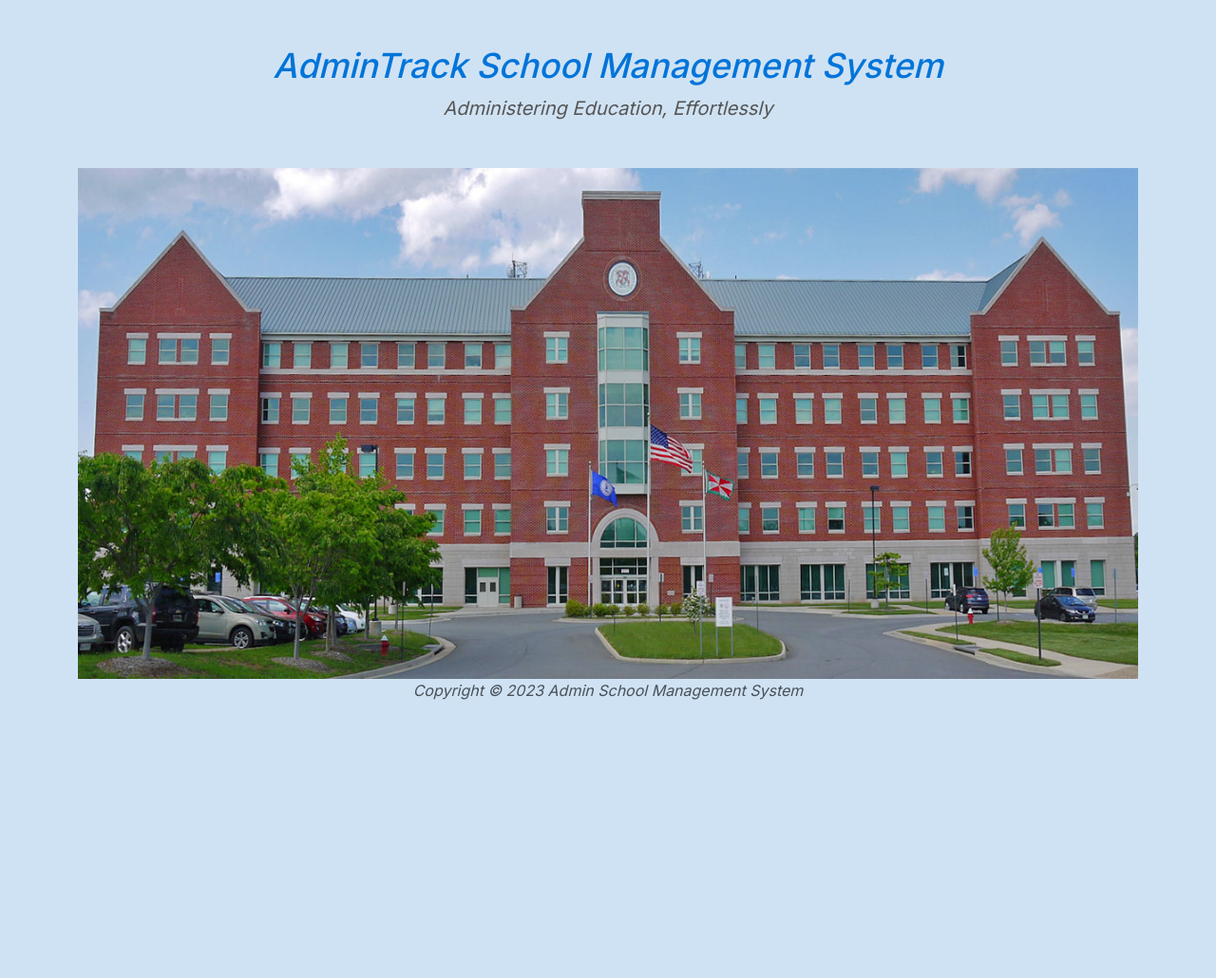
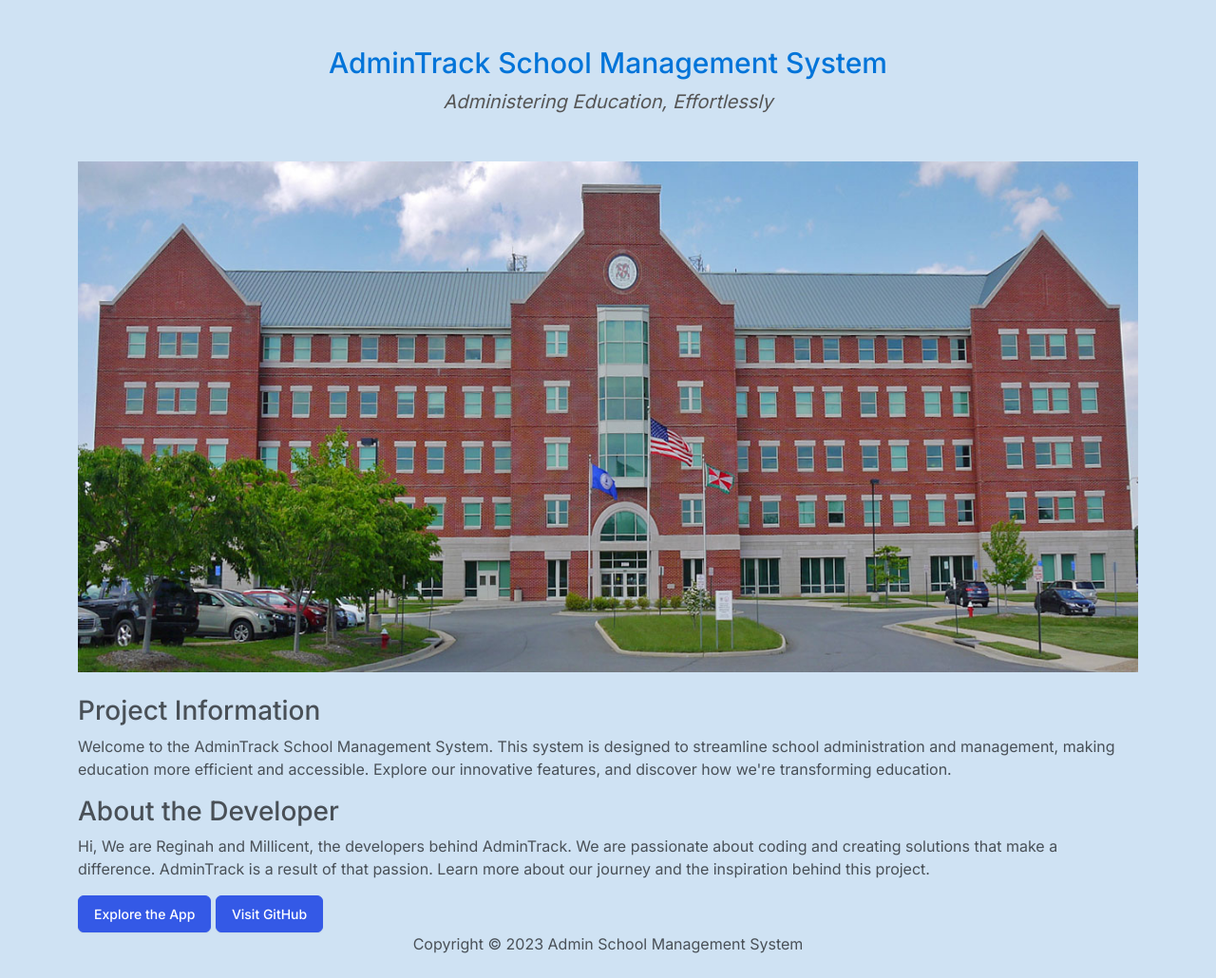
Before and after one commit to reggyshicky/AdminTrack, a Django app: page / in a window 1280 px wide. Shown: the part 67-1097 px from the top of the page at 95% size. Before the commit the page ends 804 px from the top, so only its background shows below. Run offline with Django 4.2, Linux system fonts and the light colour scheme; parts of the project's set-up code (start-up, migrations or seed data) failed here and were passed over; some libraries are stand-ins or nearby versions.

Commit message:
AdminTrack Landing Page

```diff
--- a/AdminTrack/templates/home/homepage.html
+++ b/AdminTrack/templates/home/homepage.html
@@ -2,26 +2,36 @@
 {% block content %}
 
     <div class="text-center my-5">
-        <h1 class="school-name"><span class="italic">AdminTrack School Management System</span></h1>
-        <i><p class="lead">Administering Education, Effortlessly</p><i>
+        <h1 class="school-name"><span>AdminTrack School Management System</span></h1>
+        <i><p class="lead">Administering Education, Effortlessly</p></i>
     </div>
 
     <div class="image-container">
         <img src="media/images/School-admin.jpg" alt="School Image" class="school-image">
     </div>
+    <br>
+    <div class="project-info">
+        <h3>Project Information</h3>
+        <p>Welcome to the AdminTrack School Management System. This system is designed to streamline school administration and management, making education more efficient and accessible. Explore our innovative features, and discover how we're transforming education.</p>
+    </div>
 
+    <div class="developer-story">
+        <h3>About the Developer</h3>
+        <p>Hi, We are Reginah and Millicent, the developers behind AdminTrack. We are passionate about coding and creating solutions that make a difference. AdminTrack is a result of that passion. Learn more about our journey and the inspiration behind this project.</p>
+    </div>
+
+    <div class="cta-buttons">
+        <a href="https://your-deployed-app-link.com" class="btn btn-primary">Explore the App</a>
+        <a href="https://github.com/reggyshicky/AdminTrack" class="btn btn-primary">Visit GitHub</a>
+    </div>
     <style>
         body {
             background-color: #cfe2f3;
             margin: 0;
         }
         .school-name {
-            font-size: 36px;
+            font-size: 30px;
             color: #0074d9; /* Blue color for school name */
-        }
-
-        .italic {
-            font-style: italic;
         }
 
         .lead {
```
Also changed, not shown: AdminTrack/templates/admin_dashboard.html (+56 -2 lines).
